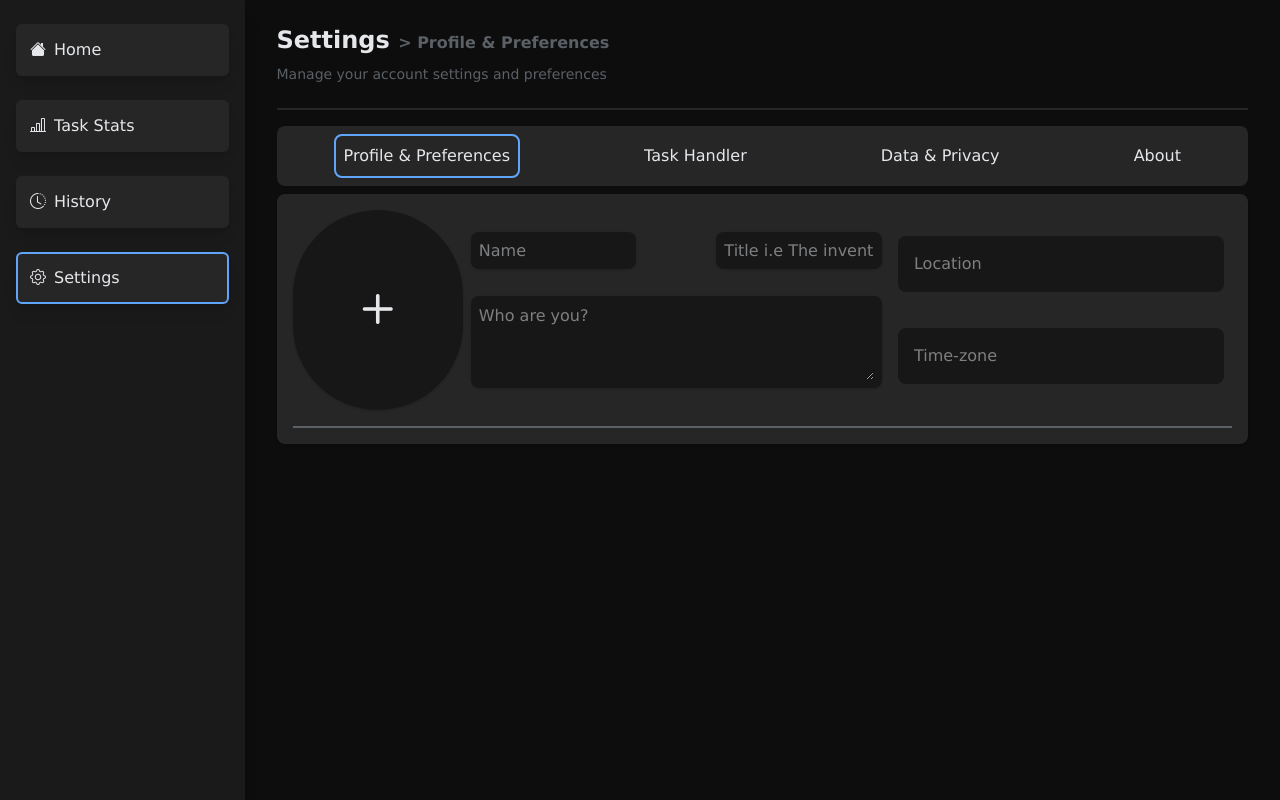
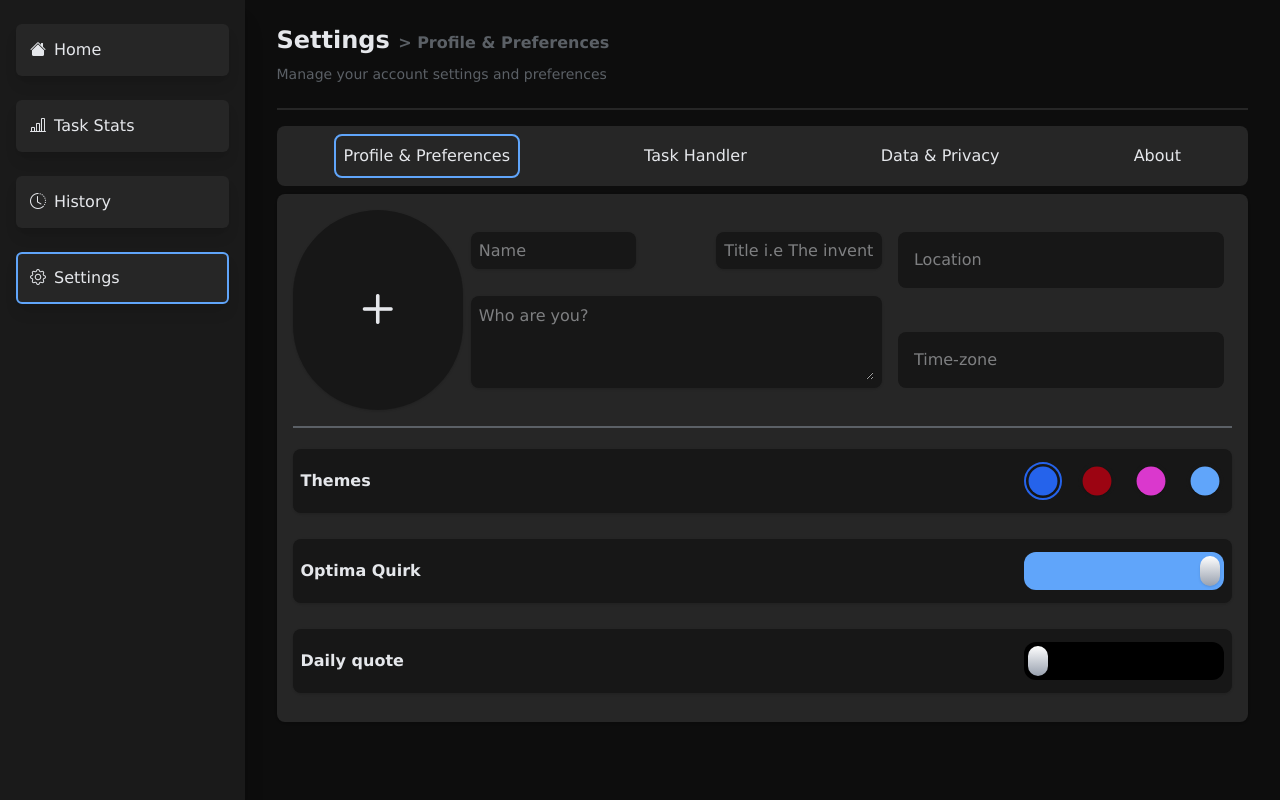
Before and after one commit to theinternetfae/Optima-V.2, a React (Vite) app: page /settings/profile in a window 1280 px wide. Built offline with nearby package versions, Linux system fonts and the light colour scheme.

Commit message:
Finished the profile page UI

```diff
--- a/src/components/NewTask.jsx
+++ b/src/components/NewTask.jsx
@@ -37,10 +37,6 @@ function NewTask({exit, editExit, task}) {
 
     function selectDays(value) {
         setTaskDays(t => t.includes(value) ? t.filter(task => task !== value) : [...t, value]);
-    }
-
-    function onReminder() {
-        setReminder(prev => !prev);
     }
 
     function creatingTask() {
@@ -190,8 +186,8 @@ function NewTask({exit, editExit, task}) {
 
                 <div className="reminder">
                     <h2>{reminder ? "Off reminder?" : "On reminder?"}</h2>
-                    <div className={`switch-cont ${reminder && "bg-bluelight"}`} onClick={() => onReminder()}>
-                        <div className={`switch-ball ease duration-400 ${reminder && "translate-x-9 md:translate-x-14"}`}></div>
+                    <div className={`switch-cont ${reminder && "bg-bluelight"}`} onClick={() => setReminder(prev => !prev)}>
+                        <div className={`switch-ball ease duration-600 ${reminder && "translate-x-9 md:translate-x-16"}`}></div>
                     </div>
                 </div>
 
--- a/src/index.css
+++ b/src/index.css
@@ -223,11 +223,11 @@ input[type="number"]::-webkit-outer-spin-button {
                 }
 
                 & .switch-cont {
-                    @apply bg-black w-[25%] rounded-lg p-1 shadow-inset-dark cursor-pointer md:w-[15%];
+                    @apply bg-black w-[25%] rounded-lg p-1 shadow-inset-dark cursor-pointer transition ease-in-out duration-400 md:w-[15%];
                 }
 
                 & .switch-ball {
-                    @apply h-[90%] w-[30%] rounded-full mt-[1px] mx-[1px] bg-white bg-gradient-to-b from-white to-gray-400 shadow md:mx-[2px] md:w-[25%] md:h-[80%] md:mt-[3px];
+                    @apply h-[90%] w-[30%] rounded-full mt-[1px] mx-[1px] bg-gradient-to-b from-white to-gray-400 shadow md:mx-[2px] md:w-[25%] md:h-[80%] md:mt-[3px];
                 }
             }
 
@@ -622,7 +622,7 @@ input[type="number"]::-webkit-outer-spin-button {
                 }
 
                 .user-location {
-                    @apply w-[40%] flex flex-col justify-around p-2;
+                    @apply w-[40%] flex flex-col justify-around gap-4 p-2;
 
                     input {
                         @apply bg-dullblack p-4 w-full rounded-lg
@@ -633,7 +633,71 @@ input[type="number"]::-webkit-outer-spin-button {
             }
 
             .user-preferences {
-                @apply border-t-2 border-grey mt-4;
+                @apply border-t-2 border-grey mt-4 pt-2 h-[280px] flex flex-col justify-around;
+
+                .preference {
+                    @apply h-16 p-2 rounded-lg shadow bg-dullblack flex items-center justify-between;
+
+                    p {
+                        @apply font-bold;
+                    }
+
+                    & .themes {
+                        @apply w-[200px] h-[80%] flex justify-around gap-4;
+
+                        .theme-box {
+                            @apply w-[50px] rounded-full;
+                        }
+
+                        .one {
+                            @apply bg-dullblack border border-2 border-bluet z-10 cursor-pointer;
+
+                            & .in-one {
+                                @apply h-full rounded-full scale-85 bg-bluet shadow;
+                            }
+                        }
+
+                        .two {
+                            @apply bg-dullblack border border-2 border-transparent z-10 cursor-pointer;
+
+                            & .in-two {
+                                @apply h-full rounded-full scale-85 bg-red shadow;
+                            }
+                        }
+
+                        .three {
+                            @apply bg-dullblack border border-2 border-transparent z-10 cursor-pointer;
+
+                            & .in-three {
+                                @apply h-full rounded-full scale-85 bg-selected shadow;
+                            }
+                        }
+
+                        .four {
+                            @apply bg-dullblack border border-2 border-transparent z-10 cursor-pointer;
+
+                            & .in-four {
+                                @apply h-full rounded-full scale-85 bg-bluelight shadow;
+                            }
+                        }
+                    }
+
+                    .quirk-toggle {
+                        @apply w-[200px] h-[80%] rounded-xl shadow-inset-dark bg-black flex items-center transition ease-in-out duration-400 cursor-pointer;
+
+                        .quirk-ball {
+                            @apply h-[80%] w-[10%] ml-1 rounded-xl bg-gradient-to-b from-white to-gray-400 shadow;
+                        }
+                    }
+
+                    .quote-toggle {
+                        @apply w-[200px] h-[80%] rounded-xl shadow-inset-dark bg-black flex items-center cursor-pointer;
+
+                        .quote-ball {
+                            @apply h-[80%] w-[10%] ml-1 rounded-xl bg-gradient-to-b from-white to-gray-400 shadow;
+                        }
+                    }
+                }
             }
         }
     }
--- a/src/settingsComponents/Profile.jsx
+++ b/src/settingsComponents/Profile.jsx
@@ -4,6 +4,8 @@ import { useState } from "react";
 function Profile() {
 
     const [profileImage, setProfileImage] = useState(null);
+    const [quirkState, setQuirkState] = useState(true);
+    const [quoteState, setQuoteState] = useState(false);
 
     function handleImageChange(e) {
         const file = e.target.files[0];
@@ -57,7 +59,50 @@ function Profile() {
             </div>
 
             <div className="user-preferences">
+                <div className="preference">
 
+                    <p>Themes</p>
+
+                    <div className="themes">
+
+                        <div className="theme-box one">
+                            <div className="in-one"></div>
+                        </div>
+
+                        <div className="theme-box two">
+                            <div className="in-two"></div>
+                        </div>
+
+                        <div className="theme-box three">
+                            <div className="in-three"></div>
+                        </div>
+
+                        <div className="theme-box four">
+                            <div className="in-four"></div>
+                        </div>
+
+                    </div>
+
+                </div>
+
+                <div className="preference">
+
+                    <p>Optima Quirk</p>
+
+                    <div className={`quirk-toggle ${quirkState && "bg-bluelight"}`} onClick={() => setQuirkState(prev => !prev)}>
+                        <div className={`quirk-ball ease duration-800 ${quirkState && "translate-x-9 md:translate-x-43"}`}></div>
+                    </div>
+
+                </div>
+                <div className="preference">
+
+                    <p>Daily quote</p>
+
+                    <div className={`quote-toggle ${quoteState && "bg-bluelight"}`} onClick={() => setQuoteState(prev => !prev)}>
+                        <div className={`quote-ball ease duration-800 ${quoteState && "translate-x-9 md:translate-x-43"}`}></div>
+                    </div>
+
+                </div>
             </div>
 
         </div>
```
